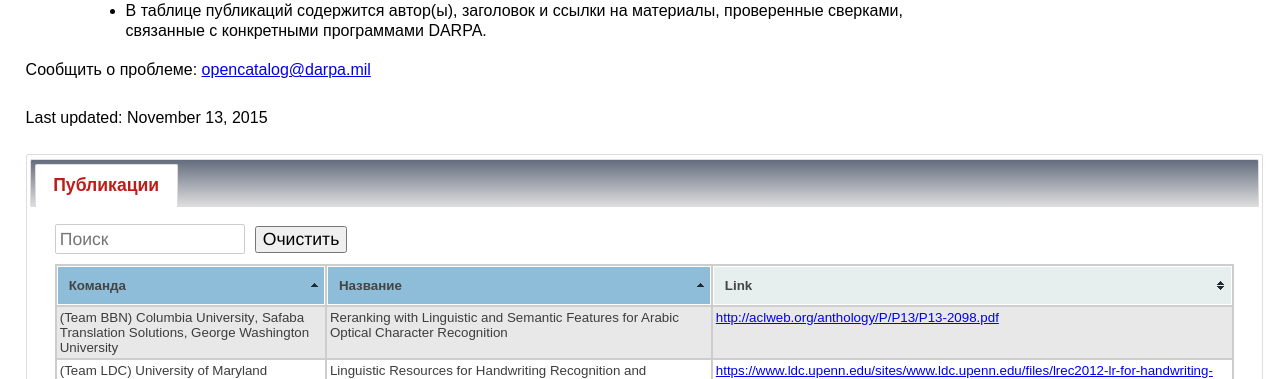
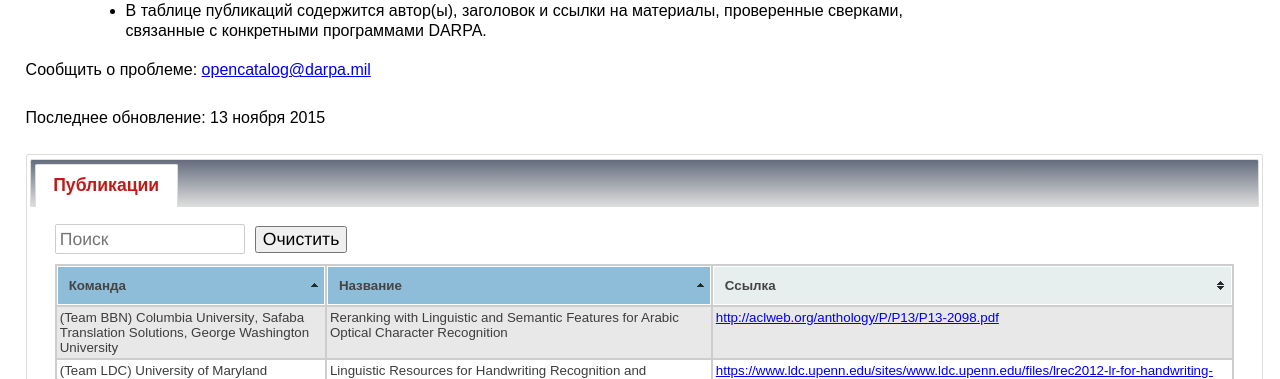
Before and after one commit to kant2002/darpa-ru, a Jekyll site: the page built from ru/MADCAT.html, in a window 1280 px wide and 900 px high, scrolled down 350 px. Shown: the part 151-530 px from the top of the window. Built offline with Jekyll 4.4.1, drawn with Linux system fonts in a browser that asks for light colours.

Commit message:
New translations MADCAT.html (Russian)

```diff
--- a/ru/MADCAT.html
+++ b/ru/MADCAT.html
@@ -6,9 +6,9 @@
 <h2><a href='http://www.darpa.mil/program/multilingual-automatic-document-classification-analysis-and-translation' class='programlink'>Multilingual Automatic Document Classification Analysis and Translation (MADCAT)</a></h2>
 <div class='left-paragraph'><p>Цель программы Мультиязычной Автоматической Классификации Анализа и Перевода Документов (Multilingual Automatic Document Classification Analysis and Translation (MADCAT)
  это автоматически переводить текстовые изображения в английскую транскрипцию, таким образом устраняя потребность в лингвистах и аналитиках
- одновременно автоматически предоставляя релевантную, сжатую действенную информацию для военного командования и персонала своевременно.<p><p>Program Manager: <a href='http://www.darpa.mil/staff/dr-david-doermann' class='programmanagerlink'>Dr. David Doermann</a></p><p>Contact: <a href='mailto:david.doermann@darpa.mil'>david.doermann@darpa.mil</a><p><p>Содержимое, приводимое ниже, было подготовлено организациями, которые частично финансируются ДАРПА; мнения и выводы, содержащиеся в нем, являются авторскими и не должны толковаться как представляющие официальную политику или одобрения, выраженные явно или подразумеваемые, ДАРПА или правительства США.</p><ul><li>В таблице публикаций содержится автор(ы), заголовок и ссылки на материалы, проверенные сверками, связанные с конкретными программами DARPA.</li></ul><p>Сообщить о проблеме: <a href="mailto:opencatalog@darpa.mil">opencatalog@darpa.mil</a></p><p>Last updated: November 13, 2015</p></div><div id='dialog'></div><div id='tabs' class='table-tabs'><ul><li><a href='#tabs1'>Публикации</a></li></ul><div id='publications'><div id='tabs1'><input class='search' placeholder='Поиск' id='search1'/><button class='clear_button' id='clear1'>Очистить</button><table id='pubs' class='tablesorter'>
+ одновременно автоматически предоставляя релевантную, сжатую действенную информацию для военного командования и персонала своевременно.<p><p>Program Manager: <a href='http://www.darpa.mil/staff/dr-david-doermann' class='programmanagerlink'>Dr. David Doermann</a></p><p>Contact: <a href='mailto:david.doermann@darpa.mil'>david.doermann@darpa.mil</a><p><p>Содержимое, приводимое ниже, было подготовлено организациями, которые частично финансируются ДАРПА; мнения и выводы, содержащиеся в нем, являются авторскими и не должны толковаться как представляющие официальную политику или одобрения, выраженные явно или подразумеваемые, ДАРПА или правительства США.</p><ul><li>В таблице публикаций содержится автор(ы), заголовок и ссылки на материалы, проверенные сверками, связанные с конкретными программами DARPA.</li></ul><p>Сообщить о проблеме: <a href="mailto:opencatalog@darpa.mil">opencatalog@darpa.mil</a></p><p>Последнее обновление: 13 ноября 2015</p></div><div id='dialog'></div><div id='tabs' class='table-tabs'><ul><li><a href='#tabs1'>Публикации</a></li></ul><div id='publications'><div id='tabs1'><input class='search' placeholder='Поиск' id='search1'/><button class='clear_button' id='clear1'>Очистить</button><table id='pubs' class='tablesorter'>
  <thead>
- <tr><th>Команда</th><th>Название</th><th>Link</th></tr>
+ <tr><th>Команда</th><th>Название</th><th>Ссылка</th></tr>
  </thead>
  <tbody  class='list'><tr>
   <td class='team'>LDC<a name='LDC'></a></td>
```
